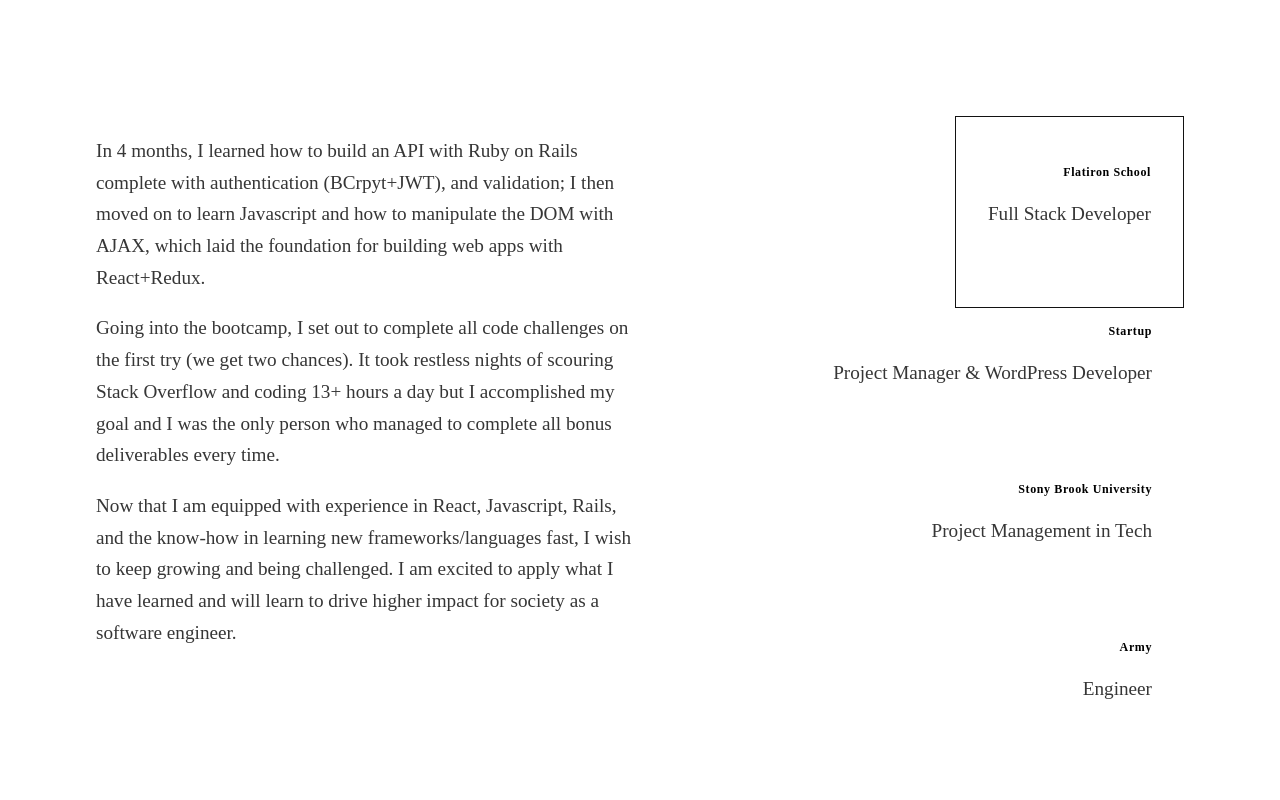
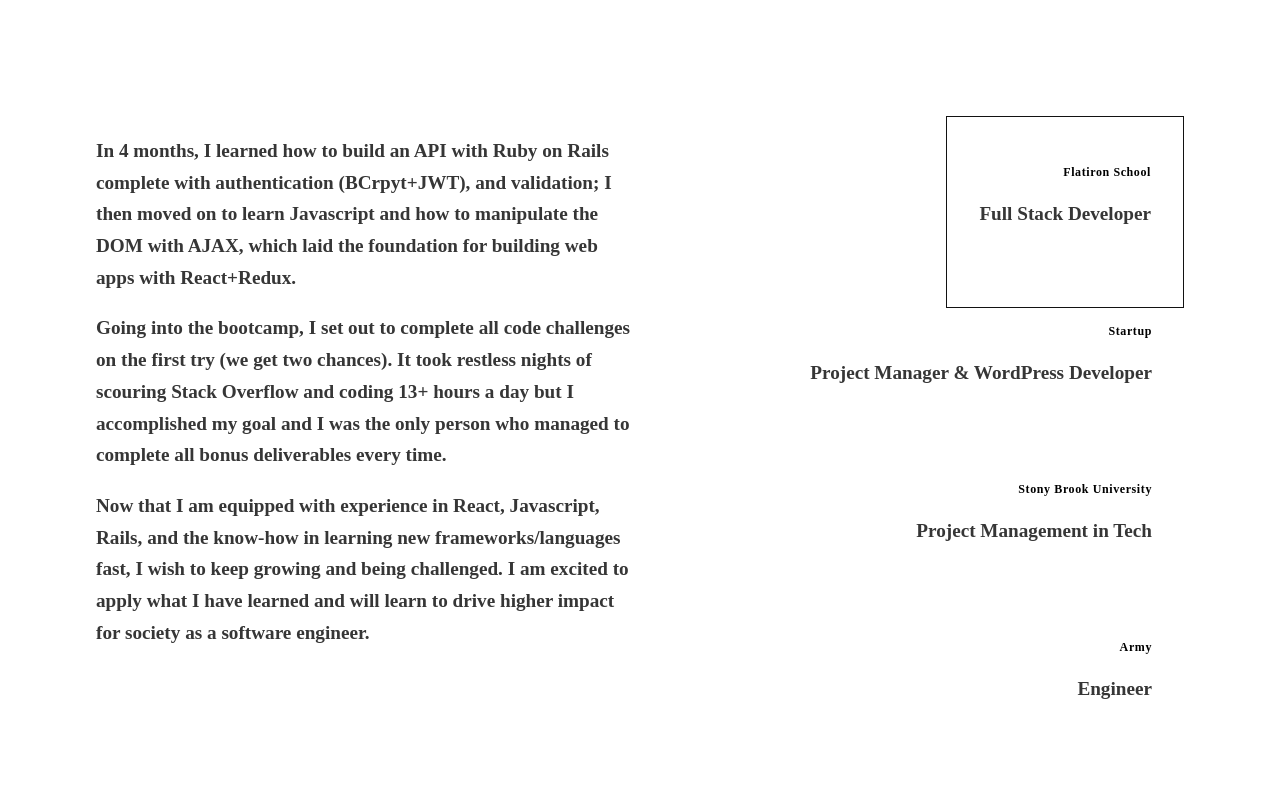
Before and after one commit to robertchen234/portfolio, a React (Create React App) app: page / in a window 1280 px wide. Shown: the part 1200-2000 px from the top of the page. Built offline with nearby package versions, Linux system fonts and the light colour scheme; no server answers.

Commit message:
font weight on mobile

```diff
--- a/src/App.css
+++ b/src/App.css
@@ -521,7 +521,7 @@ pre {
     letter-spacing: 0.09em; */
     font-style: normal;
     font-variant: normal;
-    font-weight: 400;
+    font-weight: 700;
     line-height: 1.65em;
     color: rgba(54, 54, 54, 1);
     padding-bottom: 3em;
```
